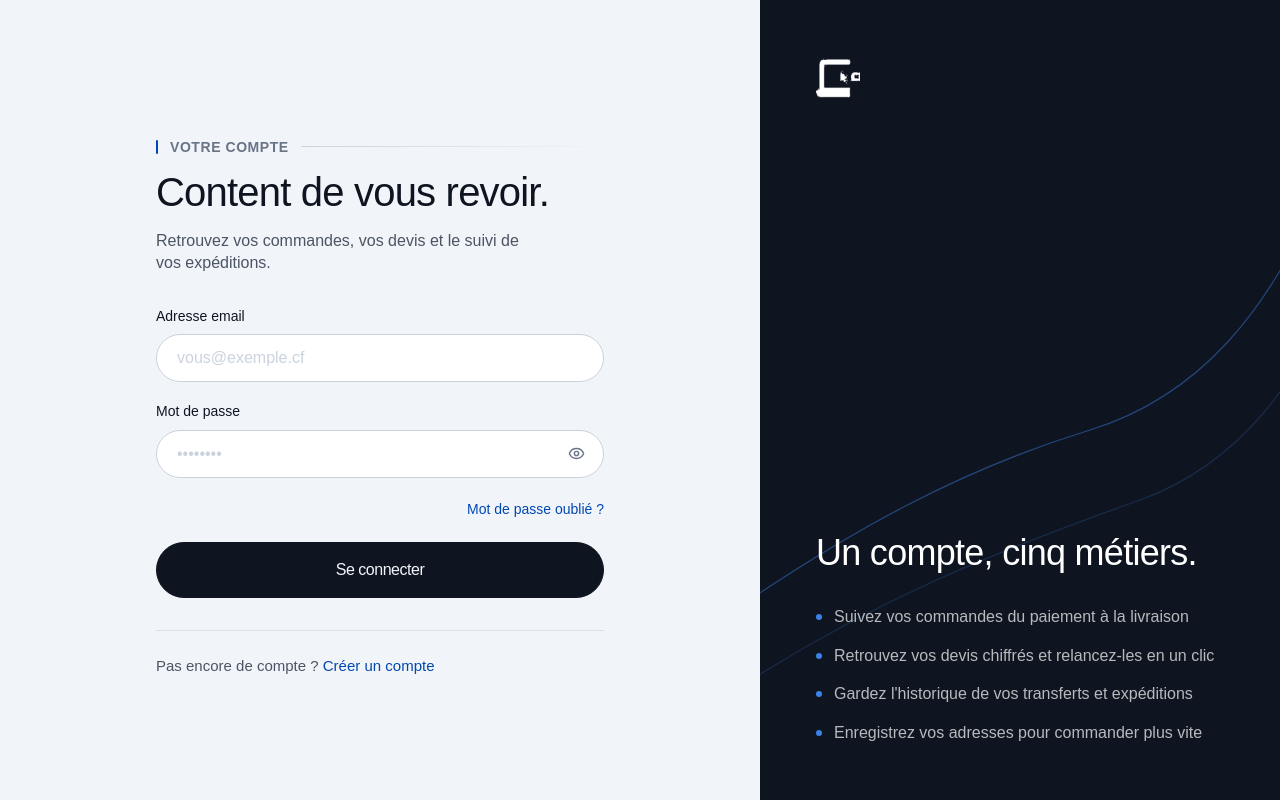
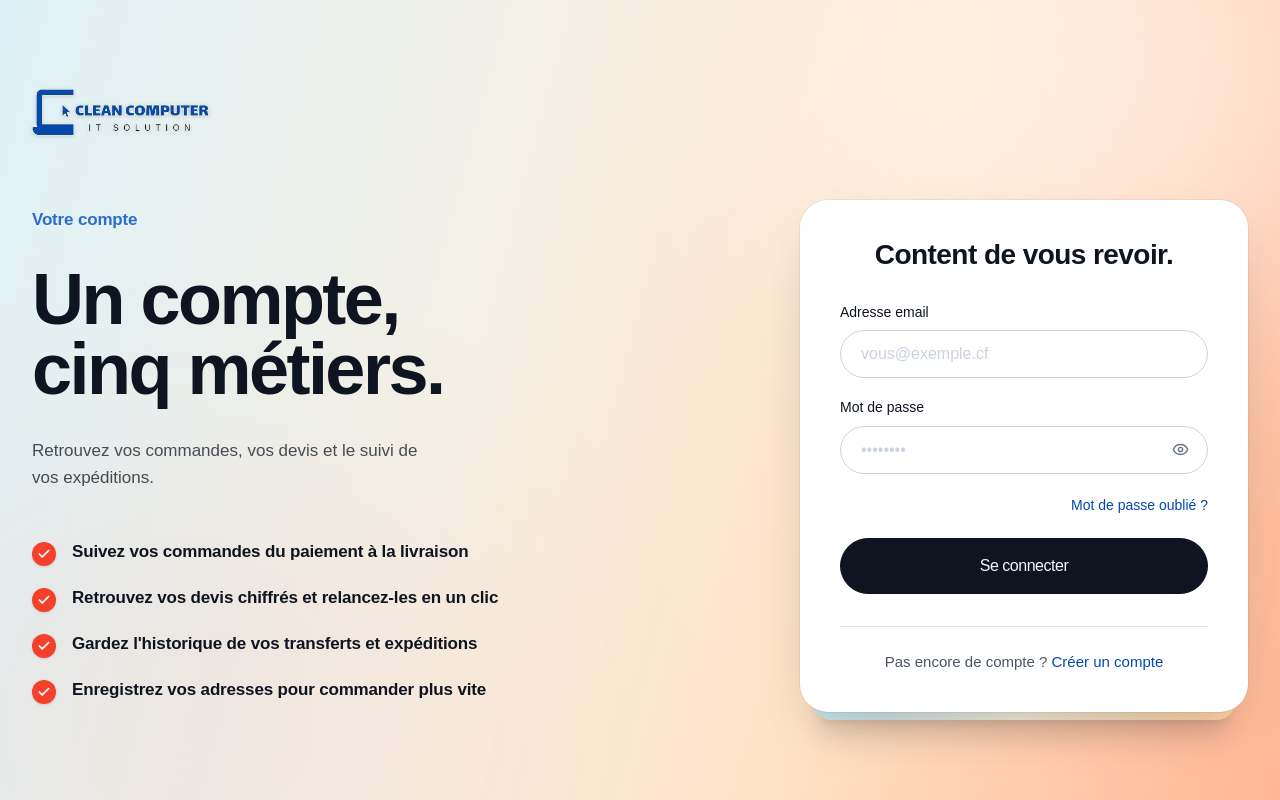
Before and after one commit to Antoracca/cleancomputer, a Next.js app: page /connexion in a window 1280 px wide. Built offline with nearby package versions, Linux system fonts and the light colour scheme; a web font is replaced by a local one.

Commit message:
feat: redesign auth pages using premium MoneyGram aesthetic

```diff
--- a/src/components/layout/AuthShell.tsx
+++ b/src/components/layout/AuthShell.tsx
@@ -1,13 +1,14 @@
 import Link from "next/link";
-import Image from "next/image";
-import { EyebrowLabel } from "@/components/shared/EyebrowLabel";
+import { Check } from "lucide-react";
 
 /**
- * COQUILLE D'AUTHENTIFICATION
+ * COQUILLE D'AUTHENTIFICATION (Refonte Premium)
  *
- * Deux colonnes : le formulaire à gauche sur canevas, un panneau Ink à droite
- * qui rappelle ce que le compte débloque. Le panneau disparaît sous lg — sur
- * mobile, on ne met rien entre l'utilisateur et le champ de saisie.
+ * S'inspire de la mise en page MoneyGram :
+ * - Dégradé chaud et accueillant en fond.
+ * - Typographie très grasse et texturée à gauche.
+ * - Formulaire dans une carte blanche flottante à droite, avec liseré dégradé.
+ * - Rendu parfait sur mobile (carte qui remonte) comme sur PC.
  */
 export function AuthShell({
   eyebrow,
@@ -27,81 +28,83 @@ export function AuthShell({
   asidePoints: readonly string[];
 }) {
   return (
-    <div className="grid min-h-dvh lg:grid-cols-[1fr_minmax(0,520px)]">
-      {/* Formulaire */}
-      <div className="flex items-center justify-center px-6 pt-32 pb-20 md:px-12 lg:pt-24">
-        <div className="flex w-full max-w-md flex-col gap-8">
-          <div className="flex flex-col gap-4">
-            <EyebrowLabel>{eyebrow}</EyebrowLabel>
-            <h1 className="text-[clamp(1.75rem,4vw,2.5rem)] leading-[1.1] font-medium tracking-[-0.02em] text-ink">
-              {title}
+    <div className="relative flex min-h-dvh flex-col overflow-hidden bg-[linear-gradient(105deg,#dff1f7_0%,#f4f0e6_38%,#ffe2c4_66%,#ffb695_100%)] px-4 py-10 sm:px-8 md:py-16 lg:justify-center">
+      {/* Éléments décoratifs en arrière-plan pour donner de la profondeur */}
+      <div className="pointer-events-none absolute inset-0 overflow-hidden">
+        <div className="absolute -top-[20%] -right-[10%] h-[60%] w-[50%] rounded-full bg-white/50 blur-[120px]" />
+        <div className="absolute -bottom-[20%] -left-[10%] h-[60%] w-[50%] rounded-full bg-[#f5402c]/5 blur-[120px]" />
+      </div>
+
+      <div className="mx-auto w-full max-w-[1280px]">
+        {/* Le logo : visible sur mobile et desktop, rendu net */}
+        <Link
+          href="/"
+          className="relative z-10 mb-10 block w-fit transition-transform hover:scale-105 active:scale-95 lg:mb-16"
+          aria-label="Retour à l'accueil"
+        >
+          <img
+            src="/brand/logo-full.png"
+            alt="Clean Computer"
+            className="h-10 w-auto object-contain drop-shadow-sm sm:h-12"
+          />
+        </Link>
+
+        <div className="grid gap-14 lg:grid-cols-[1fr_28rem] lg:items-center xl:gap-20">
+
+          {/* Colonne de gauche : Argumentaire très visuel (façon MoneyGram) */}
+          <div className="relative z-10 flex flex-col gap-6 lg:gap-8">
+            <span className="text-[1.0625rem] font-bold tracking-[-0.01em] text-[#2c6ecb]">
+              {eyebrow}
+            </span>
+
+            <h1 className="max-w-2xl text-[clamp(2.5rem,7vw,4.5rem)] leading-[0.98] font-extrabold tracking-[-0.035em] text-ink">
+              {asideTitle}
             </h1>
-            <p className="text-body text-graphite">{intro}</p>
+
+            <p className="max-w-lg text-[1.0625rem] leading-relaxed text-ink/75">
+              {intro}
+            </p>
+
+            <ul className="mt-4 flex flex-col gap-5">
+              {asidePoints.map((point) => (
+                <li key={point} className="flex items-start gap-4">
+                  <span className="mt-0.5 grid size-6 shrink-0 place-items-center rounded-full bg-[#f5402c] text-white shadow-sm">
+                    <Check size={14} strokeWidth={3} aria-hidden />
+                  </span>
+                  <span className="text-[1.0625rem] font-bold tracking-[-0.01em] text-ink">
+                    {point}
+                  </span>
+                </li>
+              ))}
+            </ul>
           </div>
 
-          {children}
+          {/* Colonne de droite : Carte formulaire flottante */}
+          <div className="relative z-10 w-full max-w-md mx-auto lg:max-w-none lg:mt-0 mt-4">
+            {/* Liseré dégradé qui dépasse sous la carte pour l'effet de flottaison */}
+            <span
+              aria-hidden
+              className="absolute inset-x-3 -bottom-2 h-10 rounded-[1.75rem] bg-[linear-gradient(100deg,#bfe3ec_0%,#f6ecd8_50%,#ffcf9e_100%)] shadow-xl"
+            />
 
-          <div className="border-t border-mist/60 pt-6 text-[0.9375rem] text-graphite">
-            {footer}
+            {/* La carte blanche contenant le formulaire */}
+            <div className="relative flex flex-col rounded-[1.75rem] bg-white p-7 shadow-[0_24px_60px_-24px_rgba(15,21,32,0.28)] ring-1 ring-black/5 md:p-10">
+
+              <div className="mb-8 flex flex-col gap-2 text-center">
+                <h2 className="text-[1.75rem] leading-[1.1] font-extrabold tracking-[-0.02em] text-ink">
+                  {title}
+                </h2>
+              </div>
+
+              {children}
+
+              <div className="mt-8 border-t border-mist/60 pt-6 text-center text-[0.9375rem] text-graphite">
+                {footer}
+              </div>
+            </div>
           </div>
         </div>
       </div>
-
-      {/* Panneau Ink — argumentaire, jamais un simple visuel décoratif */}
-      <aside className="relative hidden overflow-hidden bg-ink p-14 lg:flex lg:flex-col lg:justify-between">
-        <svg
-          aria-hidden
-          viewBox="0 0 520 600"
-          fill="none"
-          className="pointer-events-none absolute inset-0 h-full w-full"
-        >
-          <path
-            d="M -40 520 C 90 430, 200 370, 330 330 C 440 296, 510 210, 560 90"
-            stroke="var(--color-orbit)"
-            strokeWidth="1.25"
-            strokeLinecap="round"
-            opacity="0.45"
-          />
-          <path
-            d="M -40 600 C 110 500, 240 450, 380 400 C 480 364, 540 280, 580 180"
-            stroke="var(--color-orbit)"
-            strokeWidth="1.25"
-            strokeLinecap="round"
-            opacity="0.2"
-          />
-        </svg>
-
-        <Link href="/" className="relative w-fit">
-          {/* Le pictogramme est bleu marque : sur la surface encre, le
-              contraste est trop faible pour être lisible. On le passe en
-              blanc plutôt que d'ajouter un fichier d'inversion. */}
-          <Image
-            src="/brand/logo-mark.png"
-            alt="Clean Computer"
-            width={512}
-            height={512}
-            className="size-11 object-contain brightness-0 invert"
-          />
-        </Link>
-
-        <div className="relative flex flex-col gap-8">
-          <h2 className="text-display text-white">{asideTitle}</h2>
-          <ul className="flex flex-col gap-4">
-            {asidePoints.map((point) => (
-              <li
-                key={point}
-                className="flex items-start gap-3 text-body text-white/70"
-              >
-                <span
-                  aria-hidden
-                  className="mt-2 size-1.5 shrink-0 rounded-full bg-orbit"
-                />
-                {point}
-              </li>
-            ))}
-          </ul>
-        </div>
-      </aside>
     </div>
   );
 }
```
